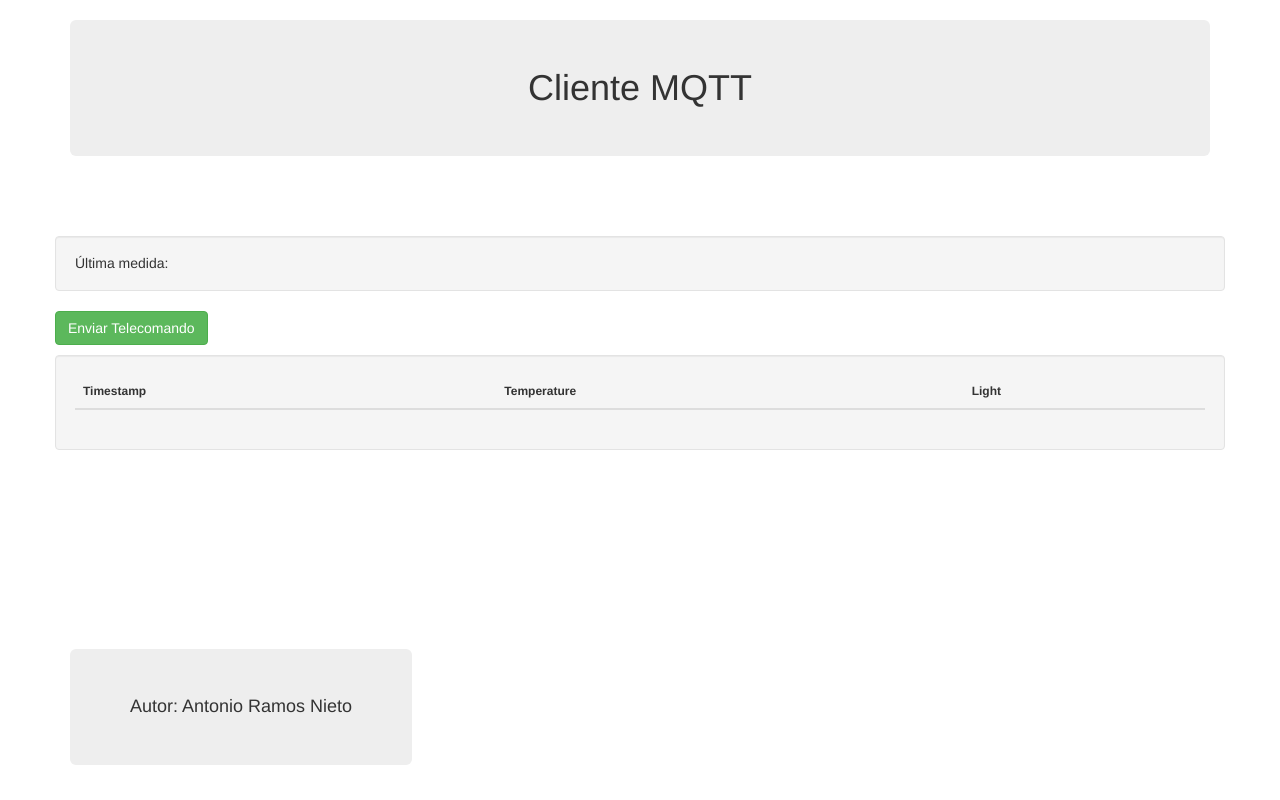
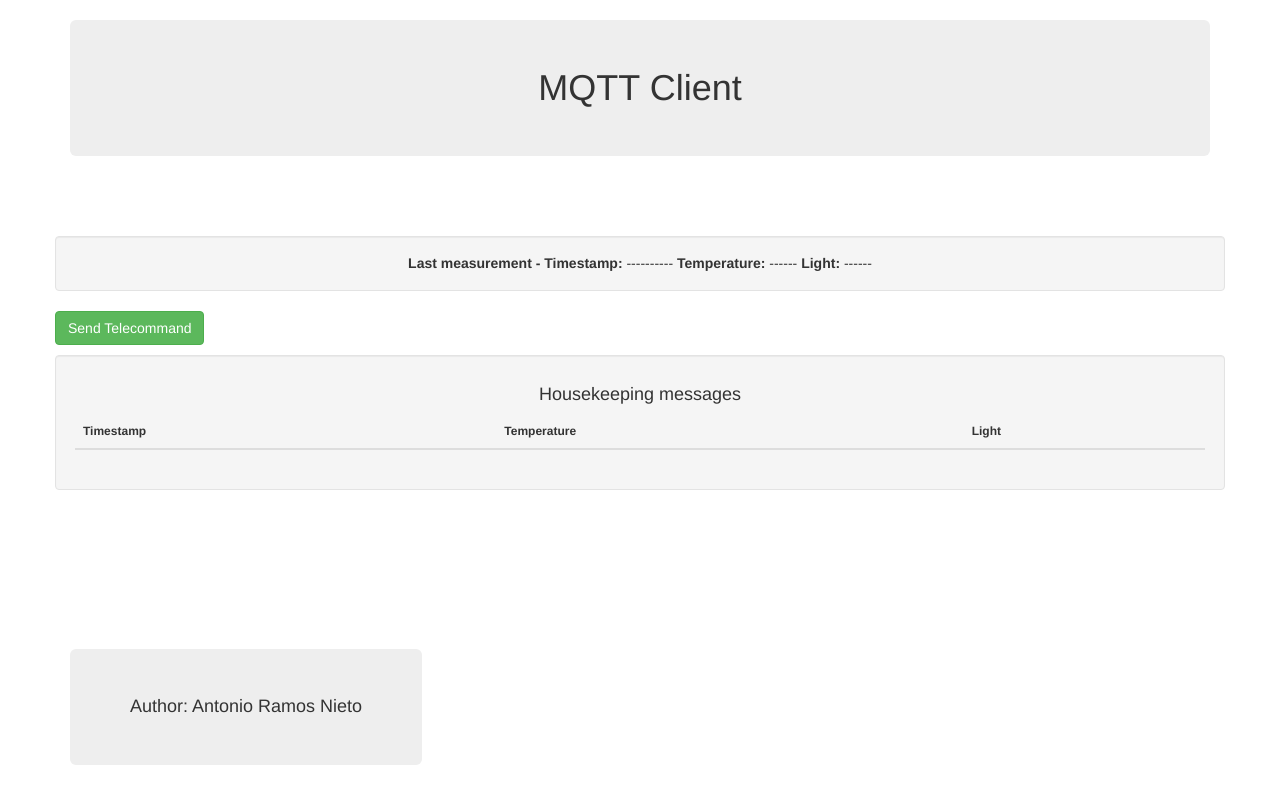
Before and after one commit to AntonioRamosNieto/WebPageTFG, a website: page index.html in a window 1280 px wide. Drawn offline with nearby package versions, Linux system fonts and the light colour scheme; no server answers.

Commit message:
improved design

```diff
--- a/index.html
+++ b/index.html
@@ -10,21 +10,22 @@
 <body>
 <div class="container">
     <h1 class="jumbotron text-center">
-        Cliente MQTT
+        MQTT Client
     </h1>
     <div class="row" style="margin-top: 70px;">
         <h5>
-            <div id="basicArea">
-                <div class="well">Última medida:</div>
+            <div id="basicArea" class="text-center">
+                <div class="well"><b>Last measurement - Timestamp: </b>----------<b> Temperature: </b> ------ <b>Light: </b>------</div>
             </div>
         </h5>
         <div id="divboton">
-            <button id="sendTC" class="btn btn-success">Enviar Telecomando</button>
+            <button id="sendTC" class="btn btn-success">Send Telecommand</button>
         </div>
         <h6>
             <div id="housekeepingArea">
                 <div class="well">
-                    <table  class="table" >
+                    <h4 class="text-center">Housekeeping messages</h4>
+                    <table  class="table table-striped" >
                         <thead>
                         <tr>
                             <th>Timestamp</th>
@@ -41,7 +42,7 @@
     </div>
     <div style="position: absolute; bottom: 5px;">
         <h4 class="jumbotron">
-            Autor: Antonio Ramos Nieto
+            Author: Antonio Ramos Nieto
         </h4>
     </div>
 </div>
@@ -59,7 +60,7 @@
         socket.on('new message', function (data) {
             var splitedData = data.message.split(",");
             if (data.message.match(/^basic/)) {
-                basicArea.html('<div class="well">' + "Última medida- Timestamp: " + splitedData[1] + "    Temperature: "+ splitedData[2] + "    Light: "+ splitedData[3]+'</div>');
+                basicArea.html('<div class="well">' + "<b>Last measurement - Timestamp: </b>" + splitedData[1] + "<b> Temperature: </b>"+ splitedData[2] + " <b>Light: </b>"+ splitedData[3]+'</div>');
             } else if (data.message.match(/^housekeeping/)) {
                 hktable.prepend('<tr><th>'+splitedData[1]+'</th><th>'+splitedData[2]+'</th><th>'+splitedData[3]+'</th> </tr>');
             } else if (!data.message) {
--- a/server.js
+++ b/server.js
@@ -12,7 +12,7 @@ server.listen(PORT);
 console.log('Server is running');
 
 const options = {
-    port: 15484,
+    port: 25484,
     clientId: 'SERVER'+ Math.random().toString(16).substr(2, 8),
     username: 'cunjkfki',
     password: 'NiROE_oOt3ZF',
@@ -24,7 +24,7 @@ const options = {
     encoding: 'utf8'
 };
 
-const MQTTclient = mqtt.connect('mqtt://m24.cloudmqtt.com',options);
+const MQTTclient = mqtt.connect('mqtts://m24.cloudmqtt.com',options);
 
 MQTTclient.on('connect', function () {
     console.log("conectado");
```
